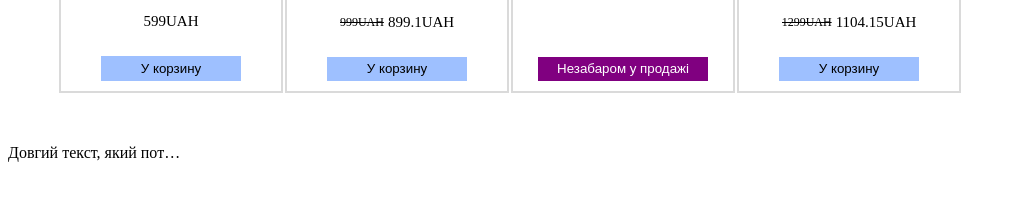
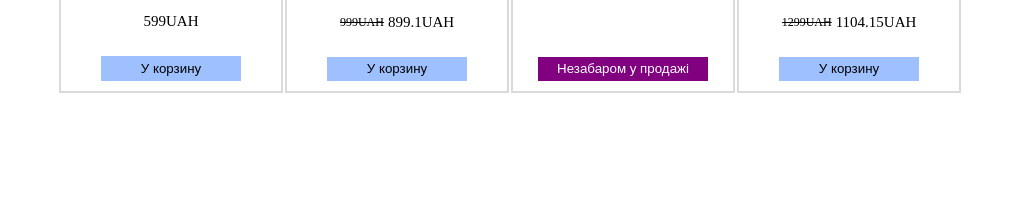
Before and after one commit to OstapMykhailiv/pr7, a plain HTML site: page index.html in a window 1280 px wide. Shown: the part 308-508 px from the top of the page, without its empty margins (0-1016 px from the left). Drawn offline with nearby package versions, Linux system fonts and the light colour scheme.

Commit message:
Update index.html

```diff
--- a/index.html
+++ b/index.html
@@ -9,8 +9,6 @@
     <section id="items-carousel">
 
     </section>
-    <p class="text">Довгий текст, який потрібно обрізати з трьома крапками в кінці</p>
-
 <script src="https://unpkg.com/axios/dist/axios.min.js"></script>
 <script src="script.js"></script>
 </body>
```
